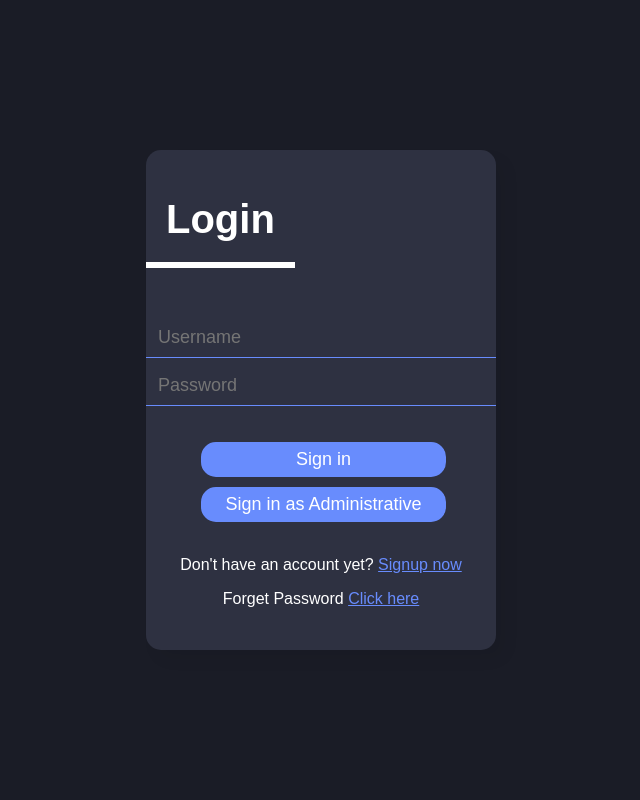
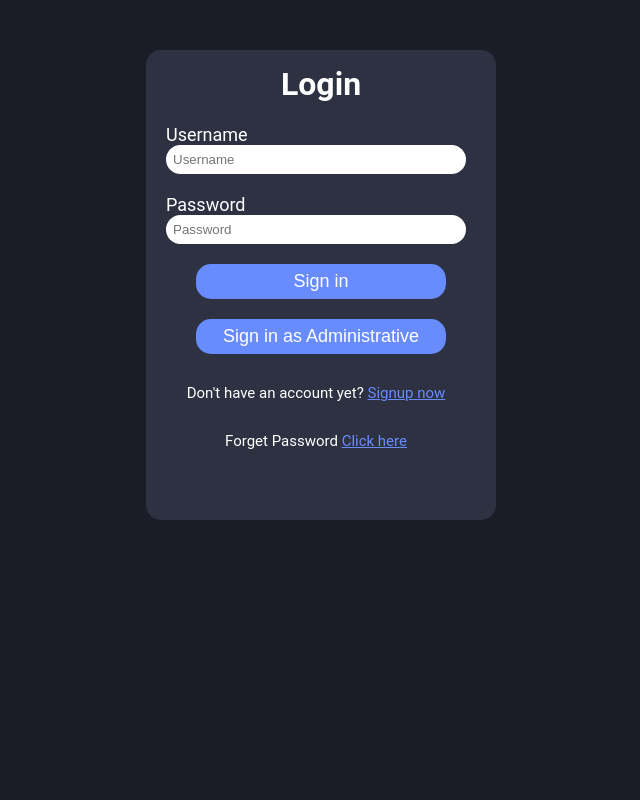
Before and after one commit to shehabadel/Instagram-Clone-IPP, a PHP site: page /pages/Login/Login.html in a window 1280 px wide. Shown: the whole page, without its empty margins (319-959 px from the left). Run offline with PHP 8.4, Linux system fonts and the light colour scheme.

Commit message:
sign up
sign up page and a few changes to login page

```diff
--- a/pages/Login/Login.css
+++ b/pages/Login/Login.css
@@ -8,87 +8,86 @@
     --main-button-hover: #6695F2;
 }
 
-body{
 
-    background-color: var(--main-background);
-    margin: 0;
-    padding: 0;
-    font-family: sans-serif;
-    background-size: cover;
-}
+.login-box {
+    color: var(--main-post);
+    width: 350px;
+    height: 470px;
+    margin: auto;
+    margin-block-start: 50px;
+    border-radius: 15px;
+    background-color: var(--main-post);
 
-.login-box{
-
-    position: absolute;
-    top: 50%;
-    left: 50%;
-    transform: translate(-50%,-50%);
-    color: var(--main-text-color);
-    background-color: var(--main-post);
-    width: 350px;
-    height: 500px;
-    border-radius: 15px;
-    box-shadow: 10px 10px 15px rgba(0,0,0,0.05);
 
   }
-  .login-box h1{
-    float: left;
-    font-size: 40px;
-    border-bottom: 6px solid var(--main-text-color);
-    margin-bottom: 50px;
-    padding: 20px ;
+
+
+body {
+    background-color: var(--main-background);
+    font-family: "Roboto", sans-serif;
   }
-  .textbox{
+
+
+
+  h1 {
+
+    color: var(--main-text-color);
+    text-align: center;
+    padding-top: 15px;
+
+  }
+
+
+  form {
+    width: 300px;
+    margin-left: 20px;
+  }
+
+  form label {
+    color: var(--main-text-color);
+    display: flex;
+    margin-top: 20px;
+    font-size: 18px;
+
+  }
+
+
+  form input {
     width: 100%;
-    overflow: hidden;
-    font-size: 20px;
-    padding: 8px 0;
-    margin: 8px 0;
-    border-bottom: 1px solid var(--main-button);
+    padding: 7px;
+    border: none;
+    border-radius: 15px;
+    outline: none;
   }
-  .textbox i{
-    width: 26px;
-    float: left;
-    text-align: center;
-  }
-  .textbox input{
+  input[type="button"] {
+    width: 250px;
+    height: 35px;
+    border: 2px solid var(--main-button-hover);
     border: none;
-    outline: none;
-    background: none;
+    background-color: var(--main-button);
     color: white;
     font-size: 18px;
-    width: 80%;
-    float: left;
-    margin: 0 10px;
-  }
-  .btn{
-    width: 70%;
+    border-radius: 15px;
     justify-content: center;
     align-items: center;
-    background-color: var(--main-button);
-    border: 2px solid var(--main-button);
-    color: white;
-    padding: 5px;
-    font-size: 18px;
     cursor: pointer;
-    margin-left: 55px;
-    margin-top: 10px;
-    border-radius: 15px;
+    margin-left: 30px;
+    margin-top: 20px;
+
+
   }
-  .btn2{
-    width: 70%;
-    justify-content: center;
-    align-items: center;
-    background-color: var(--main-button);
-    border: 2px solid var(--main-button);
-    color: white;
-    padding: 5px;
-    font-size: 18px;
-    cursor: pointer;
-    margin-left: 55px;
-    margin-top: 10px;
-    border-radius: 15px;
+  p {
+    text-align: center;
+    font-size: 15px;
+    color: var(--main-text-color);
+    margin-top: 30px;
   }
+
+
+
+
+
+
 a{
     color: var(--main-button);
     text-decoration: underline;
@@ -98,7 +97,7 @@ a:visited{
     color: blueviolet;
 
 }
-a:active{
+a:active.two{
     color: white;
 
 }
--- a/pages/Login/Login.html
+++ b/pages/Login/Login.html
@@ -6,25 +6,23 @@
         <link rel="stylesheet" href="Login.css">
     </head>
 <body>
+    <div class="login-box">
+        <h1>Login</h1>
+        <form>
+          <label>Username</label>
+          <input type="Username" placeholder="Username" />
+          <label>Password</label>
+          <input type="password" placeholder="Password" />
+          <input type="button" class="btn" value="Sign in" >
+          <input type="button" class="btn2" value="Sign in as Administrative" >
+          <p class="signup" style="text-align: center;">Don't have an account yet?  <a href="../Signup/Signup.html"> Signup now</a></p>
+          <p style="text-align: center;">Forget Password <a href="../Signup/Signup.html"> Click here</a></p>
+        </form>
+      </div>
 
-<div class="login-box">
-    <h1>Login</h1>
-    <div class="textbox">
-      <i class="user"></i>
-      <input type="text" placeholder="Username">
-    </div>
-
-    <div class="textbox">
-      <i class="lock"></i>
-      <input type="password" placeholder="Password">
-    </div>
-    <br>
-    <input type="button" class="btn" value="Sign in" >
-    <input type="button" class="btn2" value="Sign in as Administrative" >
     <br>
     <br>
-    <p style="text-align: center;">Don't have an account yet?  <a href="../Signup/Signup.html"> Signup now</a></p>
-    <p style="text-align: center;">Forget Password <a href="../Signup/Signup.html"> Click here</a></p>
+
   </div>
 </body>
 
```
Also changed, not shown: pages/Signup/Signup.css (+88 -0 lines), pages/Signup/Signup.html (+41 -0 lines).
